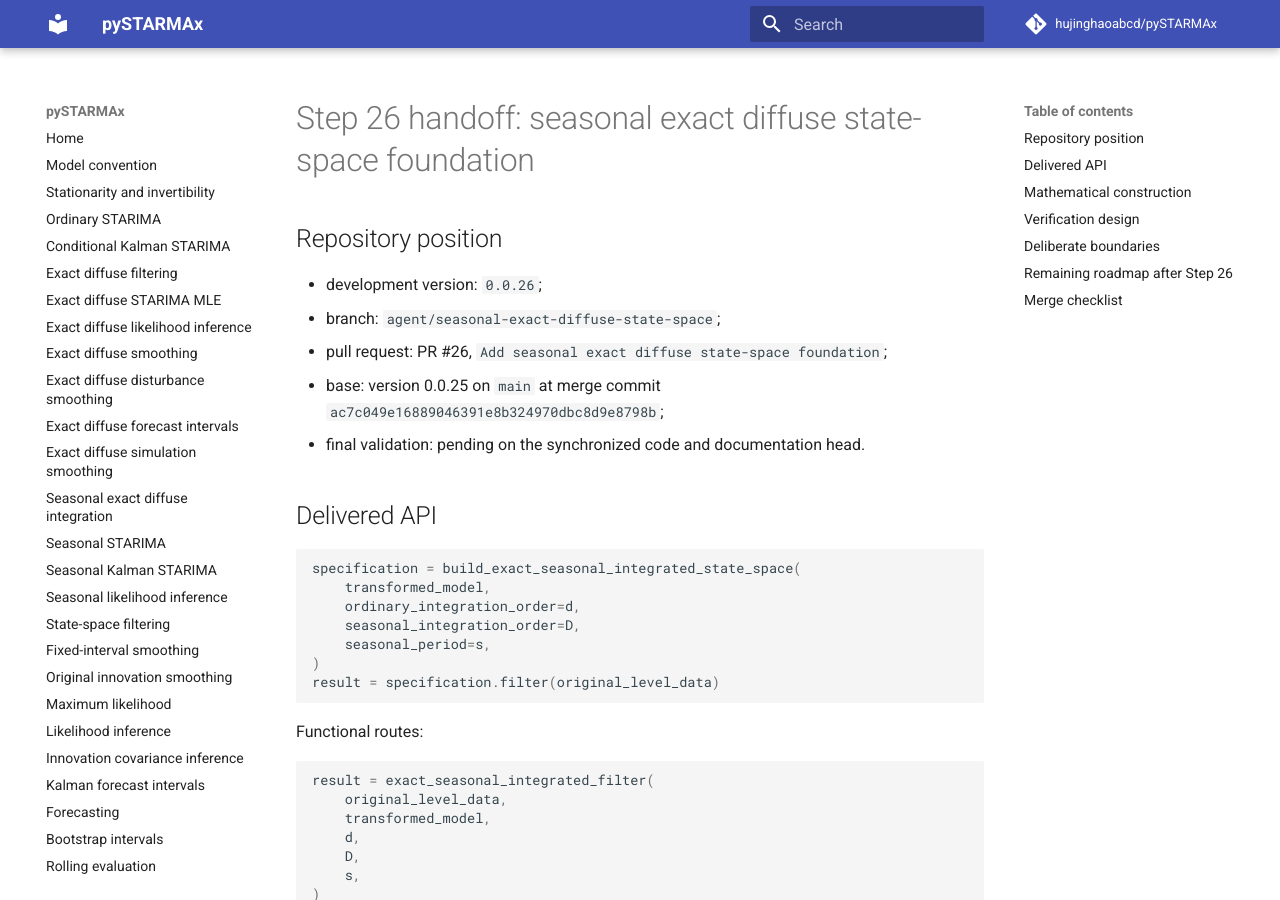
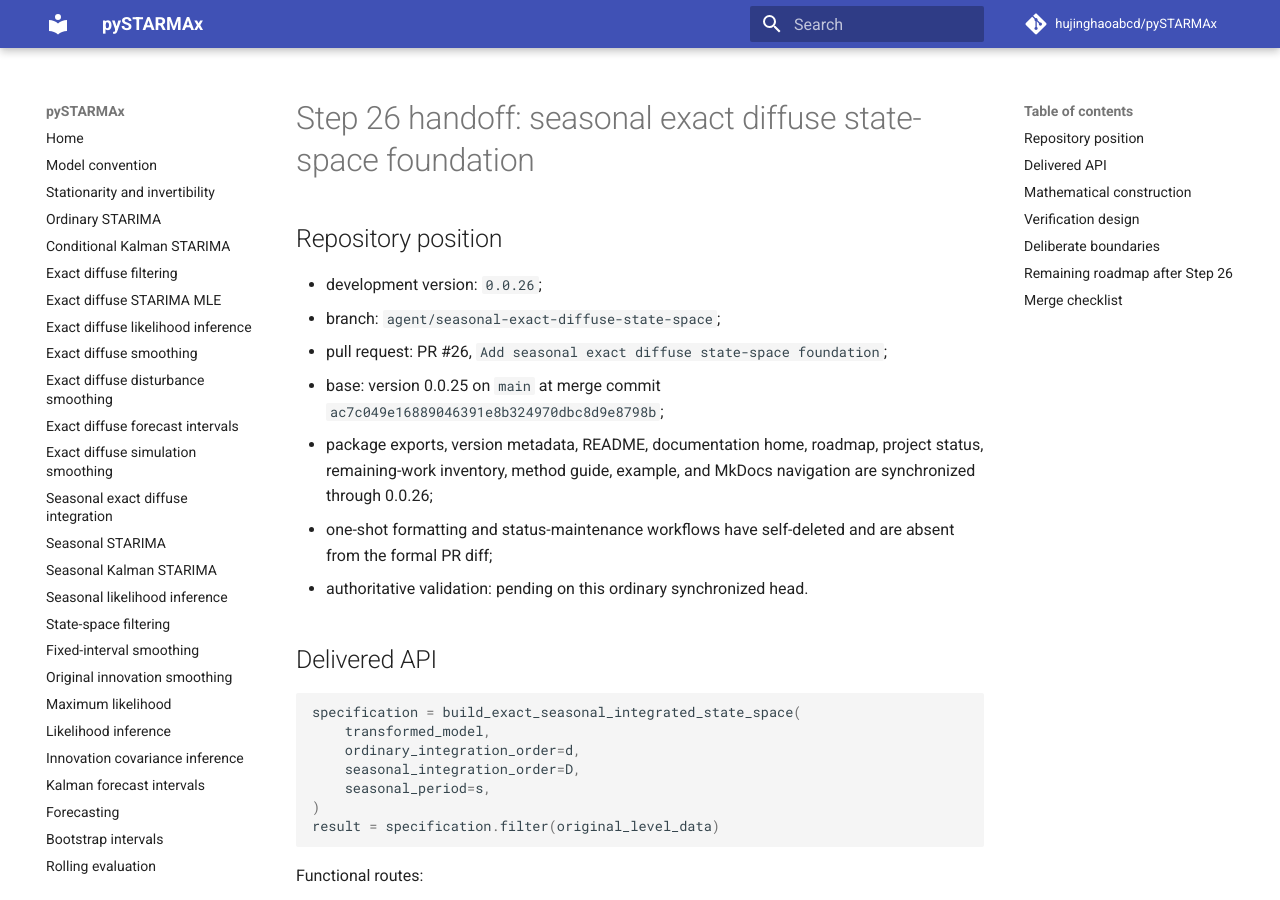
Before and after one commit to hujinghaoabcd/pySTARMAx, an MkDocs documentation site: the page built from docs/development/STEP_26_SEASONAL_EXACT_DIFFUSE_STATE_SPACE.md, in a window 1280 px wide and 900 px high. Built offline with MkDocs 1.6.1 and Material for MkDocs 9.7.7, drawn with Linux system fonts in a browser that asks for light colours; comment, search, counter and statistics services are not loaded.

Commit message:
Finalize Step 26 pre-validation handoff

```diff
--- a/docs/development/STEP_26_SEASONAL_EXACT_DIFFUSE_STATE_SPACE.md
+++ b/docs/development/STEP_26_SEASONAL_EXACT_DIFFUSE_STATE_SPACE.md
@@ -7,7 +7,12 @@
 - pull request: PR #26, `Add seasonal exact diffuse state-space foundation`;
 - base: version 0.0.25 on `main` at merge commit
   `ac7c049e16889046391e8b324970dbc8d9e8798b`;
-- final validation: pending on the synchronized code and documentation head.
+- package exports, version metadata, README, documentation home, roadmap,
+  project status, remaining-work inventory, method guide, example, and MkDocs
+  navigation are synchronized through 0.0.26;
+- one-shot formatting and status-maintenance workflows have self-deleted and are
+  absent from the formal PR diff;
+- authoritative validation: pending on this ordinary synchronized head.
 
 ## Delivered API
 
```
